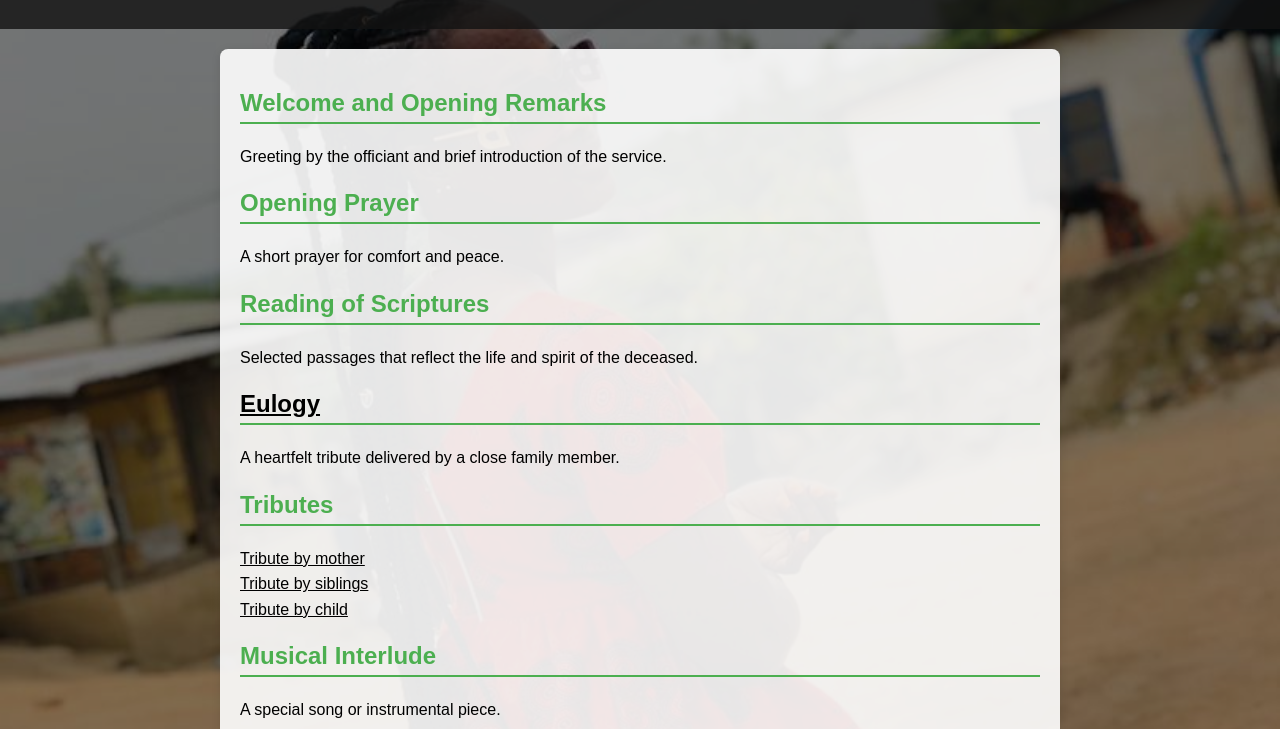
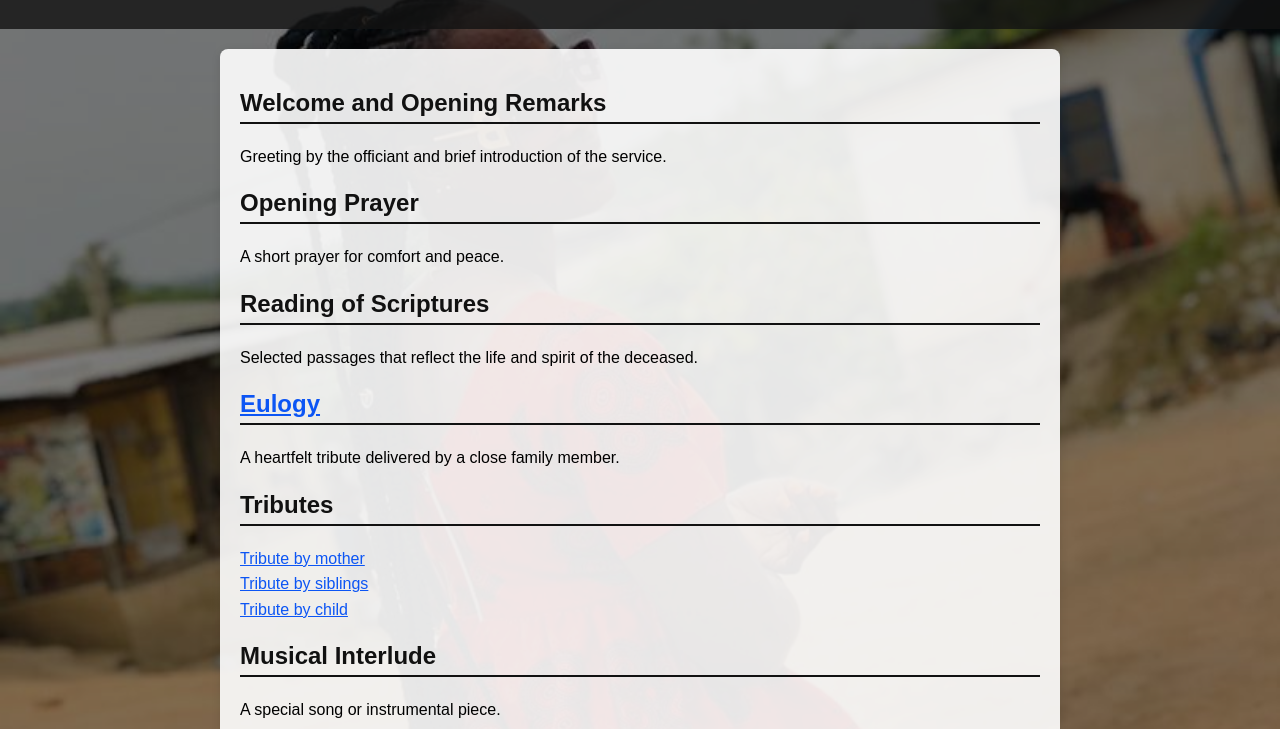
Before and after one commit to Nana-Kay11/Funeral-Program, a plain HTML site: page home.html in a window 1280 px wide. Shown: the part 71-800 px from the top of the page. Drawn offline with Linux system fonts and the light colour scheme.

```diff
--- a/style.css
+++ b/style.css
@@ -50,8 +50,8 @@ section {
 }
 
 h2 {
-    color: #4CAF50; /* Updated header color */
-    border-bottom: 2px solid #4CAF50; /* Underline effect */
+    color: #111111; /* Updated header color */
+    border-bottom: 2px solid #111111; /* Underline effect */
     padding-bottom: 5px; /* Spacing below headers */
 }
 
@@ -60,13 +60,13 @@ p {
 }
 
 a {
-    color: black; /* Change link color to black */
+    color: rgb(12, 85, 244); /* Change link color to black */
     text-decoration: underline; /* Underline the links */
     transition: color 0.3s ease; /* Smooth color transition */
 }
 
 a:hover {
-    color: #2042e9; /* Change color on hover */
+    color: #00edf5; /* Change color on hover */
     text-decoration: underline; /* Keep underline on hover */
 }
 
```
Also changed, not shown: home.html (renamed from index.html).
